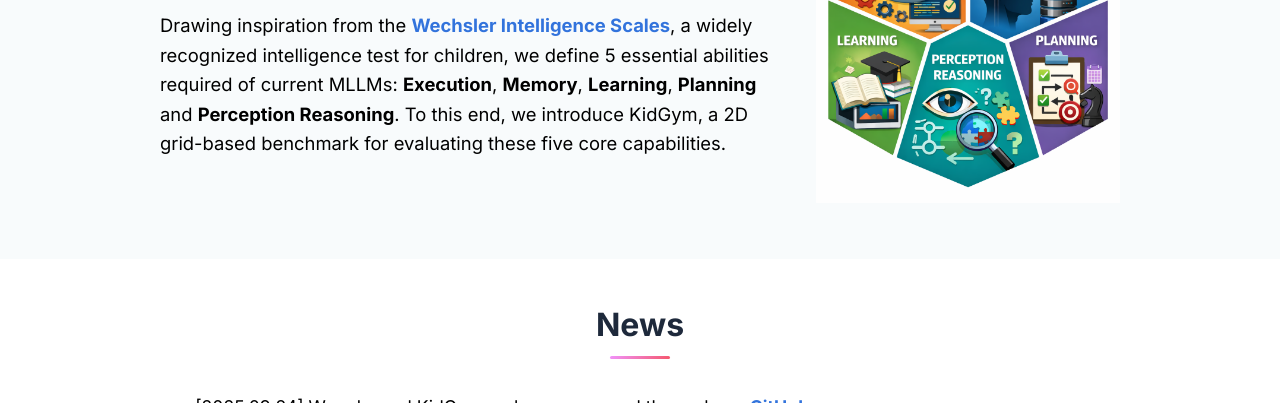
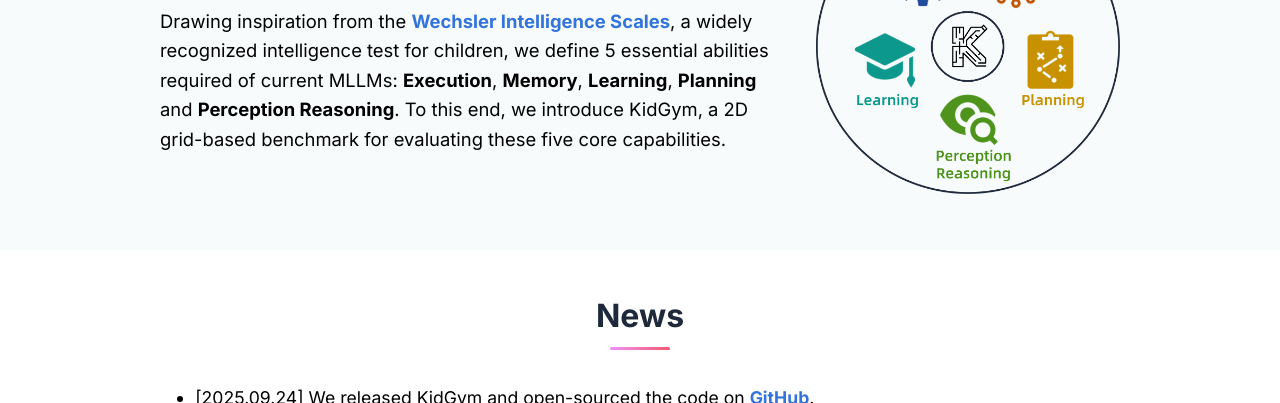
Before and after one commit to BoBo-Ye/KidGym, a plain HTML site: page index.html in a window 1280 px wide. Shown: the part 749-1152 px from the top of the page. Drawn offline with nearby package versions, Linux system fonts and the light colour scheme; some icons are missing.

Commit message:
cap preview

```diff
--- a/index.html
+++ b/index.html
@@ -333,7 +333,7 @@ MLLMs using KIDGYM, we identified significant insights into model capabilities a
       </div>
       <div class="column is-4">
         <!-- TODO: Replace with your image -->
-        <img src="static/images/capability_preview.png" alt="KidGym Overview" loading="lazy"/>
+        <img src="static/images/capability_preview_1.png" alt="KidGym Overview" loading="lazy"/>
       </div>
     </div>
   </div>
```
Also changed, not shown: static/images/capability_preview_1.png (added).
